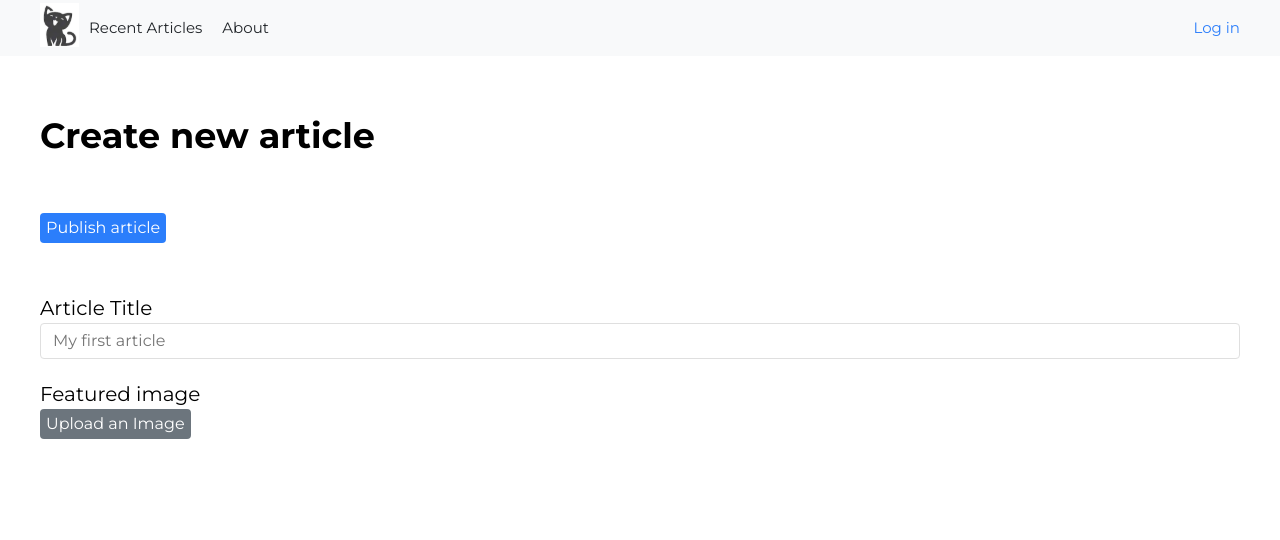
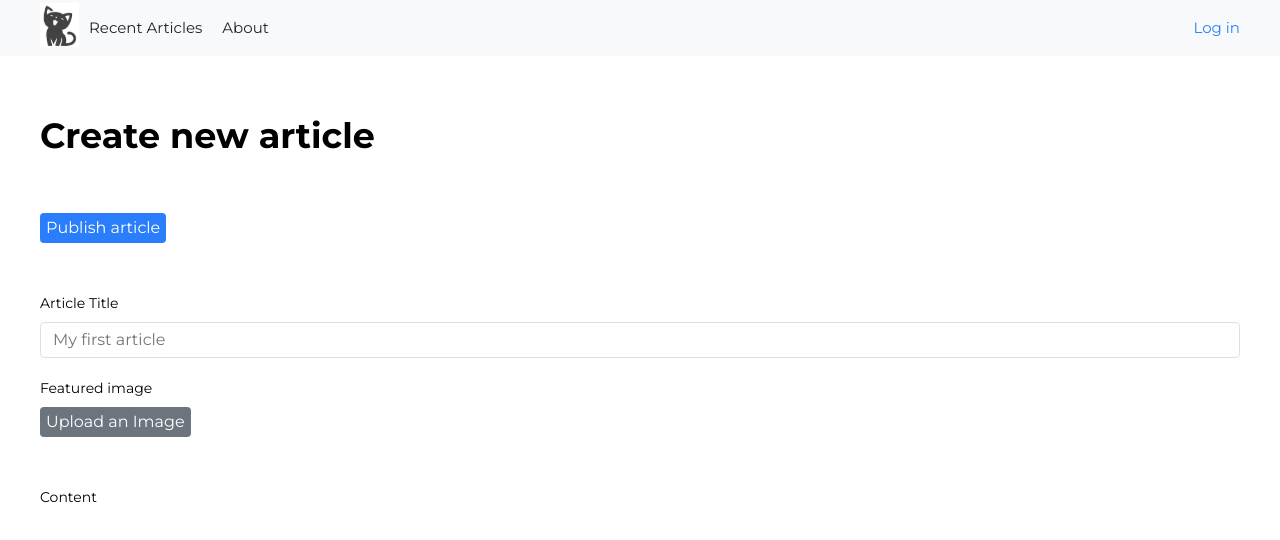
Before and after one commit to mclbdn/react-blog-app, a React (Create React App) app: page /newarticle in a window 1280 px wide. Shown: the top 540 px of the page. Built offline with nearby package versions, Linux system fonts and the light colour scheme.

Commit message:
Add margins to labels and p's in new article page

```diff
--- a/src/pages/NewArticle.js
+++ b/src/pages/NewArticle.js
@@ -139,10 +139,10 @@ const NewArticle = () => {
             </button>
           )}
           {imageWasUploaded && (
-            <div>
+            <div className={styles.reupload_and_delete_container}>
               <img className={styles.uploaded_img} src={imageUrl} alt="uploaded file" />{" "}
               <button type="button" onClick={handleBtnClick} className={styles.reupload_image_btn}>
-                Upload new
+                ReUpload new
               </button>{" "}
               <p className={styles.divider_p}>|</p>{" "}
               <button type="button" onClick={handleDelete} className={styles.delete_image_btn}>
@@ -150,6 +150,7 @@ const NewArticle = () => {
               </button>
             </div>
           )}
+          <p className={styles.p}>Content</p>
         </form>
       </main>
     </>
--- a/src/pages/NewArticle.module.scss
+++ b/src/pages/NewArticle.module.scss
@@ -58,14 +58,15 @@ main {
     }
 
     label {
-      font-size: 16px;
+      font-size: 12px;
+      margin-bottom: 8px;
 
       @media screen and (min-width: 744px) {
-        font-size: 20px;
+        font-size: 14px;
       }
 
       @media screen and (min-width: 1440px) {
-        font-size: 24px;
+        font-size: 16px;
       }
     }
 
@@ -95,14 +96,15 @@ main {
     }
 
     p {
-      font-size: 16px;
+      font-size: 12px;
+      margin-bottom: 8px;
 
       @media screen and (min-width: 744px) {
-        font-size: 20px;
+        font-size: 14px;
       }
 
       @media screen and (min-width: 1440px) {
-        font-size: 24px;
+        font-size: 16px;
       }
     }
 
@@ -132,7 +134,11 @@ main {
     .uploaded_img {
       height: 74px;
       width: auto;
+      margin-bottom: 8px;
     }
+
+    .reupload_and_delete_container {
+      margin-bottom: 8px;
 
       .reupload_image_btn {
         padding: 0;
@@ -154,6 +160,11 @@ main {
         background-color: transparent;
         border: none;
       }
+
+      @media screen and (min-width: 744px) {
+        margin-bottom: 16px;
+      }
+    }
   }
 
   @media screen and (min-width: 744px) {
```
Lines whose indentation alone changed are shown as unchanged.
